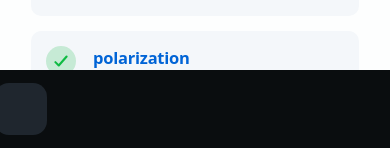
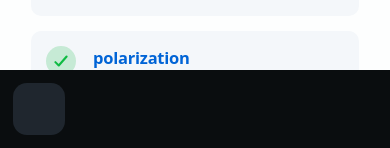
Before and after one commit to jenkinsci/jenkins-prototype, a React (Create React App) app: page / in a window 390 px wide. Shown: the part 696-844 px from the top of the page. Built offline with nearby package versions, Linux system fonts and the light colour scheme; some icons are missing.

Commit message:
Hopefully fix touch, fix nav bar on ios

```diff
--- a/public/index.html
+++ b/public/index.html
@@ -2,7 +2,7 @@
 <html lang="en">
   <head>
     <meta charset="utf-8" />
-    <meta name="viewport" content="width=device-width, initial-scale=1" />
+    <meta name="viewport" content="width=device-width, initial-scale=1, viewport-fit=cover">
     <meta name="theme-color" content="hsl(230, 15%, 7%)" />
     <meta name="apple-mobile-web-app-status-bar-style" content="black-translucent">
     <meta name="apple-mobile-web-app-capable" content="yes">
--- a/src/App.jsx
+++ b/src/App.jsx
@@ -27,6 +27,7 @@ import NewProject from "./pages/NewProject";
 import StageviewPage from "./pages/project/StageviewPage";
 import ConsolePage from "./pages/project/ConsolePage";
 import Person from "./pages/Person";
+import {default as props} from "./data/tooltips";
 
 function App() {
 
@@ -79,10 +80,9 @@ function App() {
   const [controlBar] = useState(["search",  "people", "build-monitor", "favorites",  "theme-switcher"])
 
   const tippyProps = {
-    touch: "hold",
+    ...props,
     theme: "tooltip-nav",
-    animation: "tooltip-nav",
-    arrow: false
+    animation: "tooltip-nav"
   }
 
   return (
@@ -105,7 +105,7 @@ function App() {
               ) : (
                   result.panel != null ? (
                     <Tippy key={result.name} content={result.panel} placement="right" interactive="true" {...tippyProps}>
-                      <button className="jenkins-nav__item">
+                      <button className="jenkins-nav__item jenkins-mobile-hide">
                         <div className="jenkins-nav__item__icon">{result.icon}</div>
                       </button>
                     </Tippy>
--- a/src/data/tooltips.js
+++ b/src/data/tooltips.js
@@ -1,8 +1,8 @@
 const tippyProps = {
-  touch: "hold",
   theme: "tooltip",
   animation: "tooltip",
-  arrow: false
+  arrow: false,
+  touch: false
 }
 
 export default tippyProps;
--- a/src/styles/App.scss
+++ b/src/styles/App.scss
@@ -224,7 +224,7 @@ body {
 
 .jenkins-mobile-hide {
   @media screen and (max-width: 1000px) {
-    display: none;
+    display: none !important;
   }
 }
 
@@ -234,8 +234,8 @@ body {
   justify-content: center;
   align-items: center;
   gap: 0.6666666667rem;
+  background: var(--nav-background-color);
   padding: 0 0.9rem;
-  background: var(--nav-background-color);
 
   @media screen and (max-width: 1000px) {
     position: fixed;
@@ -243,8 +243,13 @@ body {
     bottom: 0;
     right: 0;
     flex-direction: row;
-    padding: 1rem 1rem;
     z-index: 1;
+    justify-content: space-between;
+
+    padding-top: 1rem;
+    padding-left: calc(env(safe-area-inset-left) + 1rem);
+    padding-right: calc(env(safe-area-inset-right) + 1rem);
+    padding-bottom: calc(env(safe-area-inset-bottom) + 1rem);
 
     &_item {
       margin: 0;
```
Also changed, not shown: public/manifest.json.
